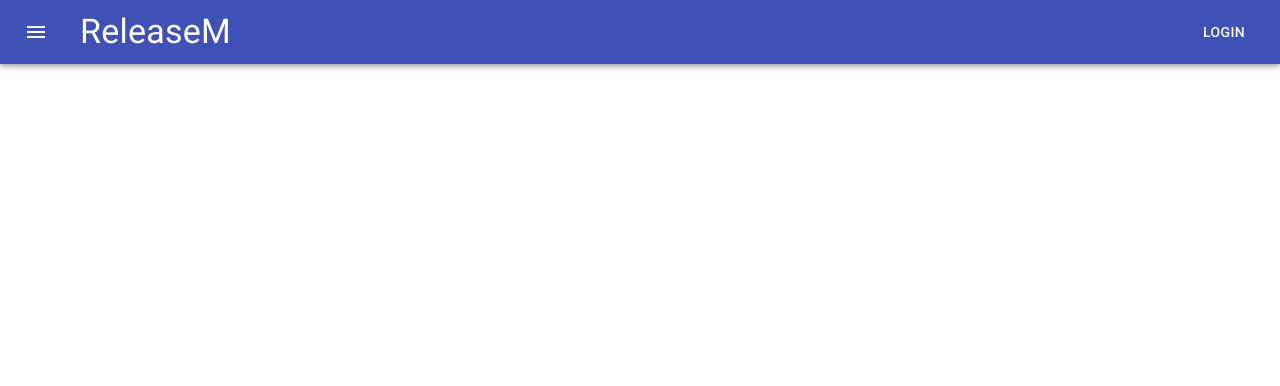
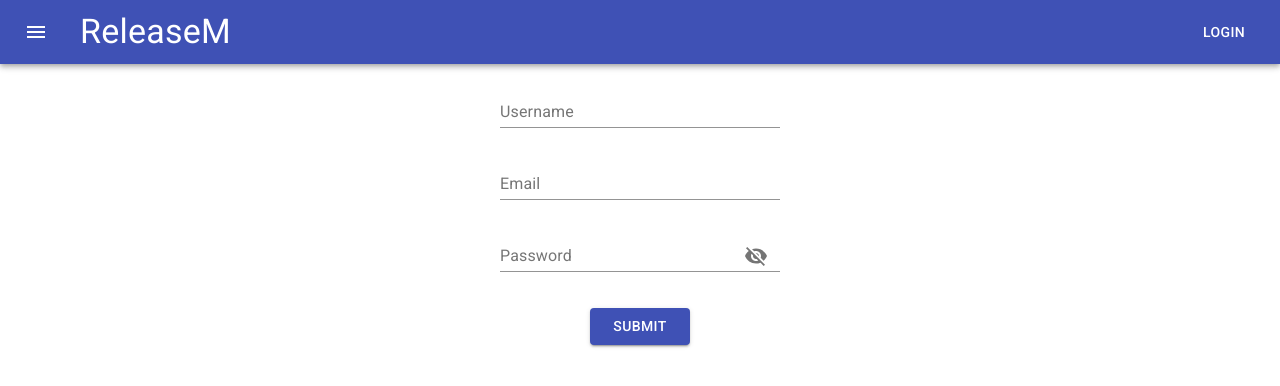
Before and after one commit to AndrewZaw/ReleaseM, a React (Create React App) app in the folder frontend/: page /register in a window 1280 px wide. Shown: the top 386 px of the page. Built offline with nearby package versions, Linux system fonts and the light colour scheme.

Commit message:
Register Page

```diff
--- a/frontend/src/App.js
+++ b/frontend/src/App.js
@@ -1,6 +1,6 @@
 import React from 'react';
 import { AppBar } from './components';
-import { Home, Login } from './scenes';
+import { Home, Login, Register } from './scenes';
 import './App.css';
 import 'typeface-roboto';
 import { BrowserRouter as Router, Switch, Route } from 'react-router-dom';
@@ -13,7 +13,7 @@ function App() {
         <Switch>
           <Route exact path="/" component={Home} />
           <Route path="/login" component={Login} />
-          <Route path="/register" />
+          <Route path="/register" component={Register} />
           <Route path="/about" />
         </Switch>
       </div>
--- a/frontend/src/scenes/login/Login.js
+++ b/frontend/src/scenes/login/Login.js
@@ -1,14 +1,19 @@
 import React, { Component } from 'react';
-import { Container } from '@material-ui/core';
+import { Container, Typography } from '@material-ui/core';
 import { LoginForm } from './containers';
 import { withStyles } from '@material-ui/core/styles';
+import { Link } from 'react-router-dom';
 import axios from 'axios';
 
 const styles = theme => ({
   root: {
     display: 'flex',
+    flexDirection: 'column',
     alignItems: 'center',
     justifyContent: 'center'
+  },
+  link: {
+    marginTop: '1em'
   }
 });
 
@@ -33,6 +38,9 @@ class Login extends Component {
     return (
       <Container className={classes.root}>
         <LoginForm handleSubmit={this.handleSubmit.bind(this)} />
+        <Typography variant="h6" component={Link} className={classes.link} to="/register">
+          Don't have an account? Register here!
+        </Typography>
       </Container>
     );
   }
--- a/frontend/src/scenes/login/containers/LoginForm.js
+++ b/frontend/src/scenes/login/containers/LoginForm.js
@@ -1,11 +1,11 @@
 import React, { Component, Fragment } from 'react';
-import { TextField, Button, InputAdornment, IconButton } from '@material-ui/core';
+import { Container, Typography, TextField, Button, InputAdornment, IconButton } from '@material-ui/core';
 import { Visibility, VisibilityOff } from '@material-ui/icons';
 import { withStyles } from '@material-ui/core/styles';
 import axios from 'axios';
 
 const styles = theme => ({
-  container: {
+  form: {
     display: 'flex',
     flexDirection: 'column',
     alignItems: 'center',
@@ -44,24 +44,6 @@ class LoginForm extends Component {
     await this.props.handleSubmit(user);
   }
 
-  isEmailValid() {
-    const email = this.state.email;
-    const validEmail = /\S+@\S+\.\S+/;
-    return email.length < 1 || validEmail.test(email);
-  }
-
-  isUsernameValid() {
-    const username = this.state.username;
-    const minimumUsernameLength = 5;
-    return username.length === 0 || username.length >= minimumUsernameLength;
-  }
-
-  isPasswordValid() {
-    const password = this.state.password;
-    const minimumPasswordLength = 8;
-    return password.length === 0 || password.length >= minimumPasswordLength;
-  }
-
   handleClickShowPassword() {
     this.setState(prevState => ({ showPassword: !prevState.showPassword }));
   }
@@ -73,7 +55,8 @@ class LoginForm extends Component {
   render() {
     const { classes } = this.props;
     return (
-      <form className={classes.container} onSubmit={this.handleSubmit.bind(this)}>
+      <Container className={classes.container}>
+        <form className={classes.form} onSubmit={this.handleSubmit.bind(this)}>
           <TextField
             onChange={this.handleChange.bind(this)}
             id="username"
@@ -81,8 +64,6 @@ class LoginForm extends Component {
             className={classes.textField}
             label="Username"
             margin="normal"
-          error={!this.isUsernameValid()}
-          helperText={this.isUsernameValid() ? '' : 'Username must be at least 5 characters long'}
           />
           <TextField
             onChange={this.handleChange.bind(this)}
@@ -91,8 +72,6 @@ class LoginForm extends Component {
             className={classes.textField}
             label="Email"
             margin="normal"
-          error={!this.isEmailValid()}
-          helperText={this.isEmailValid() ? '' : 'Please enter a valid email address'}
           />
           <TextField
             onChange={this.handleChange.bind(this)}
@@ -102,8 +81,6 @@ class LoginForm extends Component {
             label="Password"
             type={this.state.showPassword ? 'text' : 'password'}
             margin="normal"
-          error={!this.isPasswordValid()}
-          helperText={this.isPasswordValid() ? '' : 'Password must be at least 8 characters long'}
             InputProps={{
               endAdornment: (
                 <InputAdornment position="end">
@@ -123,6 +100,7 @@ class LoginForm extends Component {
             Submit
           </Button>
         </form>
+      </Container>
     );
   }
 }
--- a/frontend/src/scenes/register/Register.js
+++ b/frontend/src/scenes/register/Register.js
@@ -1,9 +1,15 @@
 import React, { Component } from 'react';
 import { Container } from '@material-ui/core';
+import RegisterForm from './containers/RegisterForm';
+import { Link } from 'react-router-dom';
 
 class Register extends Component {
   render() {
-    return <Container>Register page</Container>;
+    return (
+      <Container>
+        <RegisterForm />
+      </Container>
+    );
   }
 }
 
--- /dev/null
+++ b/frontend/src/scenes/register/containers/RegisterForm.js
@@ -0,0 +1,130 @@
+import React, { Component, Fragment } from 'react';
+import { TextField, Button, InputAdornment, IconButton } from '@material-ui/core';
+import { Visibility, VisibilityOff } from '@material-ui/icons';
+import { withStyles } from '@material-ui/core/styles';
+import axios from 'axios';
+
+const styles = theme => ({
+  container: {
+    display: 'flex',
+    flexDirection: 'column',
+    alignItems: 'center',
+    flexWrap: 'wrap'
+  },
+  textField: {
+    marginLeft: theme.spacing(1),
+    marginRight: theme.spacing(1),
+    width: 280
+  },
+  button: {
+    margin: theme.spacing(1),
+    width: 100
+  }
+});
+
+class RegisterForm extends Component {
+  state = {
+    email: '',
+    username: '',
+    password: '',
+    showPassword: false
+  };
+
+  handleChange(e) {
+    this.setState({ [e.target.name]: e.target.value });
+  }
+
+  async handleSubmit(event) {
+    event.preventDefault();
+    const user = {
+      username: this.state.username,
+      hash: this.state.password
+    };
+    await axios.post('/api/users/add', { user });
+    await this.props.handleSubmit(user);
+  }
+
+  isEmailValid() {
+    const email = this.state.email;
+    const validEmail = /\S+@\S+\.\S+/;
+    return email.length < 1 || validEmail.test(email);
+  }
+
+  isUsernameValid() {
+    const username = this.state.username;
+    const minimumUsernameLength = 5;
+    return username.length === 0 || username.length >= minimumUsernameLength;
+  }
+
+  isPasswordValid() {
+    const password = this.state.password;
+    const minimumPasswordLength = 8;
+    return password.length === 0 || password.length >= minimumPasswordLength;
+  }
+
+  handleClickShowPassword() {
+    this.setState(prevState => ({ showPassword: !prevState.showPassword }));
+  }
+
+  handleMouseDownPassword(event) {
+    event.preventDefault();
+  }
+
+  render() {
+    const { classes } = this.props;
+    return (
+      <form className={classes.container} onSubmit={this.handleSubmit.bind(this)}>
+        <TextField
+          onChange={this.handleChange.bind(this)}
+          id="username"
+          name="username"
+          className={classes.textField}
+          label="Username"
+          margin="normal"
+          error={!this.isUsernameValid()}
+          helperText={this.isUsernameValid() ? '' : 'Username must be at least 5 characters long'}
+        />
+        <TextField
+          onChange={this.handleChange.bind(this)}
+          id="email"
+          name="email"
+          className={classes.textField}
+          label="Email"
+          margin="normal"
+          error={!this.isEmailValid()}
+          helperText={this.isEmailValid() ? '' : 'Please enter a valid email address'}
+        />
+        <TextField
+          onChange={this.handleChange.bind(this)}
+          id="password"
+          name="password"
+          className={classes.textField}
+          label="Password"
+          type={this.state.showPassword ? 'text' : 'password'}
+          margin="normal"
+          error={!this.isPasswordValid()}
+          helperText={this.isPasswordValid() ? '' : 'Password must be at least 8 characters long'}
+          InputProps={{
+            endAdornment: (
+              <InputAdornment position="end">
+                <IconButton
+                  aria-label="toggle password visibility"
+                  onClick={this.handleClickShowPassword.bind(this)}
+                  onMouseDown={this.handleMouseDownPassword.bind(this)}
+                >
+                  {this.state.showPassword ? <Visibility /> : <VisibilityOff />}
+                </IconButton>
+              </InputAdornment>
+            )
+          }}
+        />
+        <br />
+        <Button type="submit" variant="contained" color="primary" className={classes.button}>
+          Submit
+        </Button>
+      </form>
+    );
+  }
+}
+
+export default withStyles(styles)(RegisterForm);
```
Lines whose indentation alone changed are shown as unchanged.
